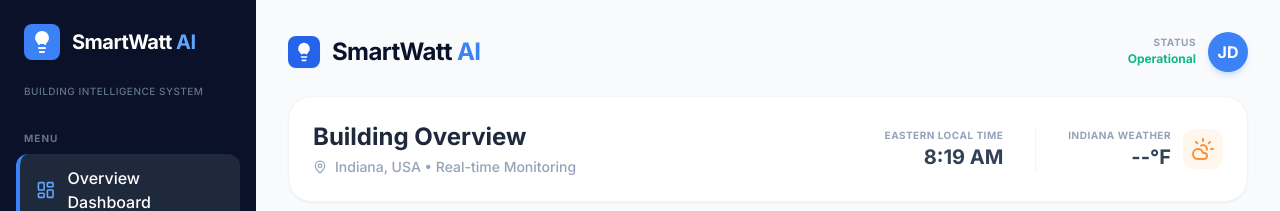
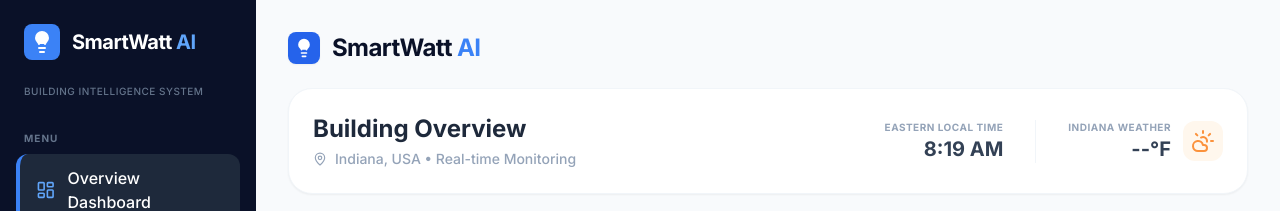
Before and after one commit to DeamosV1415/Energy-AI, a React (Vite) app: page / in a window 1280 px wide. Shown: the top 211 px of the page. Built offline with nearby package versions, Linux system fonts and the light colour scheme; no server answers.

Commit message:
feat: Remove user profile from main header
The user profile and status indicators have been removed from the main application header. This simplifies the header's presentation and focuses on the application branding.

```diff
--- a/App.tsx
+++ b/App.tsx
@@ -17,7 +17,7 @@ const App: React.FC = () => {
       {/* Main Content Area */}
       <main className="flex-1 lg:ml-64 p-4 md:p-8 overflow-x-hidden">
         {/* Branding Header - Visible on all screens in the main area */}
-        <div className="flex items-center justify-between mb-6">
+        <div className="flex items-center mb-6">
           <div className="flex items-center gap-3">
             <div className="bg-blue-600 p-1.5 rounded-lg shadow-sm">
               <Lightbulb className="w-5 h-5 text-white" fill="white" />
@@ -25,17 +25,6 @@ const App: React.FC = () => {
             <h1 className="text-2xl font-bold tracking-tight text-[#0a1128]">
               SmartWatt <span className="text-blue-500">AI</span>
             </h1>
-          </div>
-
-          {/* User Profile / Status */}
-          <div className="flex items-center gap-3">
-            <div className="hidden sm:block text-right">
-              <p className="text-[10px] text-slate-400 font-bold uppercase tracking-wider leading-none mb-1">Status</p>
-              <p className="text-xs font-bold text-emerald-500">Operational</p>
-            </div>
-            <div className="w-10 h-10 rounded-full bg-blue-500 flex items-center justify-center text-white font-bold shadow-md shadow-blue-500/20">
-              JD
-            </div>
           </div>
         </div>
 
```
